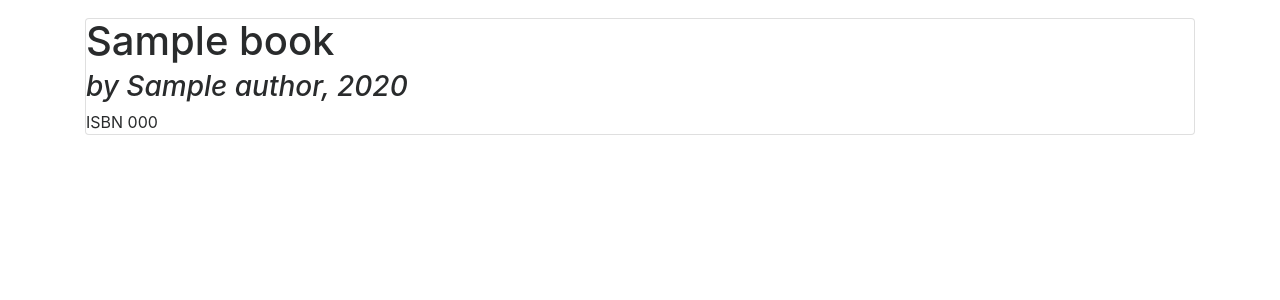
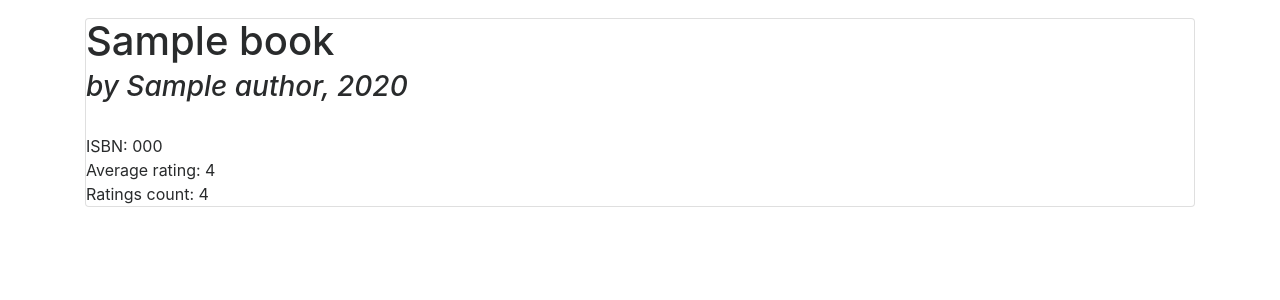
Before and after one commit to savelevvo/cs50project1-books, a Flask app: template templates/book_view.html in a window 1280 px wide. Shown: the part 54-354 px from the top of the page. Run offline with Flask 2, Linux system fonts and the light colour scheme; tables that the repository leaves empty hold one stand-in row (values such as "Sample post"); the template is opened without the code that fills it: values that come from a table or form of the project are taken from there, most other values are stand-ins (such as "Sample title", 1, 10 or a date in 2020); some libraries are stand-ins or nearby versions.

Commit message:
Added book view page; Implemented API.

```diff
--- a/application.py
+++ b/application.py
@@ -1,4 +1,5 @@
 import os
+import requests
 from werkzeug.security import generate_password_hash, check_password_hash
 from flask_sqlalchemy import SQLAlchemy
 from flask_session import Session
@@ -84,7 +85,15 @@ def search():
 def book_view():
     isbn = request.args.get('isbn')
     book = Book.query.filter_by(isbn=isbn).first()
-    return render_template('book_view.html', email=session.get('email'), is_logged=session.get('is_logged'), book=book)
+
+    key = os.getenv("GOODREADS_KEY")
+    _request = requests.get("https://www.goodreads.com/book/review_counts.json", params={"key": key, "isbns": isbn}).json()
+    avg_rating = _request['books'][0]['average_rating'] or 'N/a'
+    rating_cnt = _request['books'][0]['ratings_count'] or 'N/a'
+
+    data = {'book': book, 'avg_rating': avg_rating, 'rating_cnt': rating_cnt}
+
+    return render_template('book_view.html', email=session.get('email'), is_logged=session.get('is_logged'), data=data)
 
 
 @app.route("/login_form")
@@ -96,8 +105,14 @@ def login_form():
 def show_api_book(isbn):
     book = Book.query.filter_by(isbn=isbn).first()
     if book:
-        result = {"title": book.title, "author": book.author.name,
-                  "year": book.release_year, "isbn": book.isbn}  # todo: add 'review_count' and 'average_score'
+        key = os.getenv("GOODREADS_KEY")
+        _request = requests.get("https://www.goodreads.com/book/review_counts.json",
+                                params={"key": key, "isbns": isbn}).json()
+        avg_rating = _request['books'][0]['average_rating'] or 'N/a'
+        rating_cnt = _request['books'][0]['ratings_count'] or 'N/a'
+
+        result = {"title": book.title, "author": book.author.name, "year": book.release_year,
+                  "isbn": book.isbn, "review_count": rating_cnt, "average_score": avg_rating}
         return jsonify(result)
     else:
         return Response(status=404)
--- a/templates/book_view.html
+++ b/templates/book_view.html
@@ -7,9 +7,12 @@
 {% block body %}
     <div class="card">
         <div class="card-body">
-            <h1>{{ book.title }}</h1>
-            <h3><i>by {{ book.author.name }}, {{ book.release_year }}</i></h3>
-            ISBN {{ book.isbn }}
+            <h1>{{ data['book'].title }}</h1>
+            <h3><i>by {{ data['book'].author.name }}, {{ data['book'].release_year }}</i></h3>
+            <br>
+            ISBN: {{ data['book'].isbn }}<br>
+            Average rating: {{ data['avg_rating'] }}<br>
+            Ratings count: {{ data['rating_cnt'] }}<br>
         </div>
     </div>
 {% endblock %}
```
